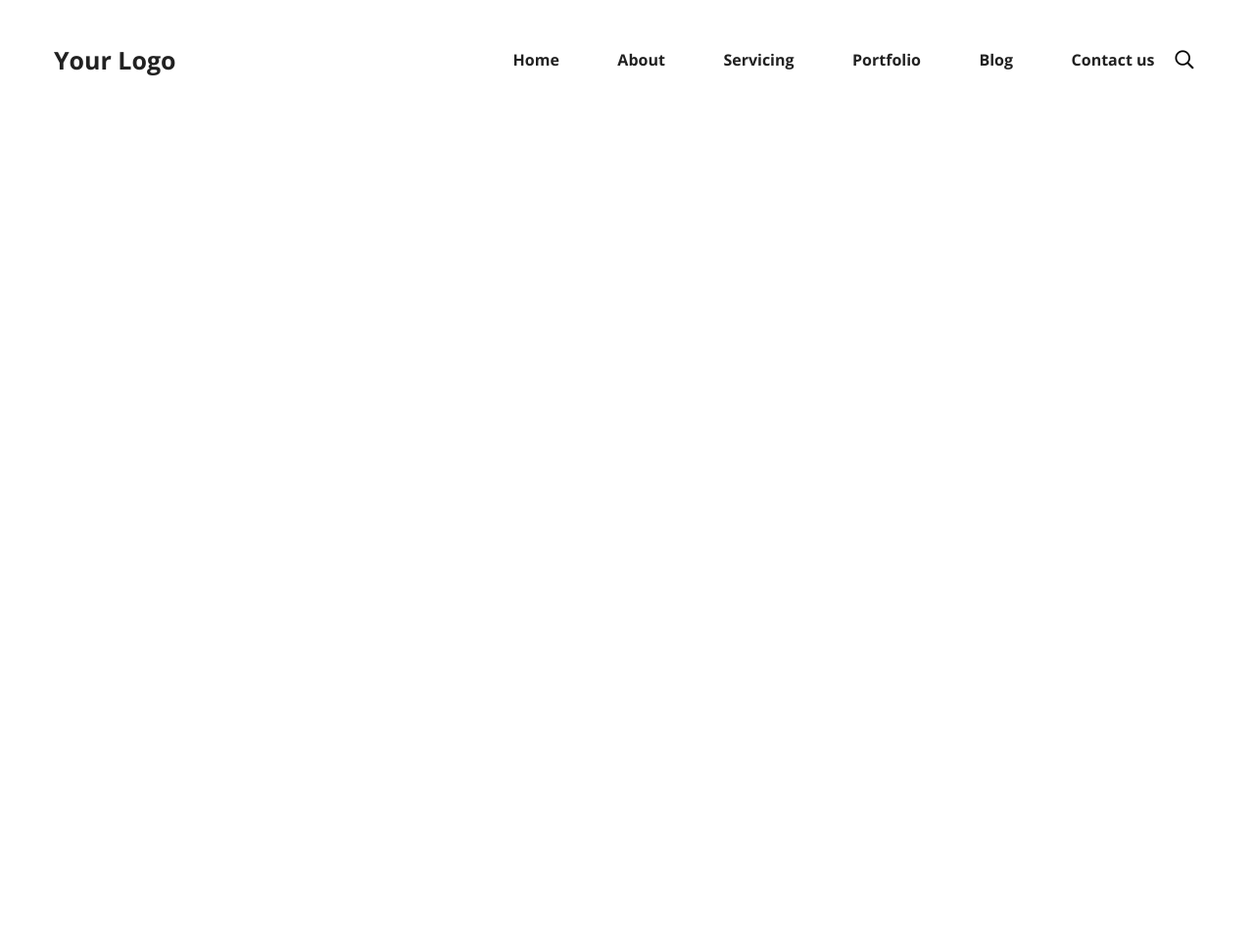
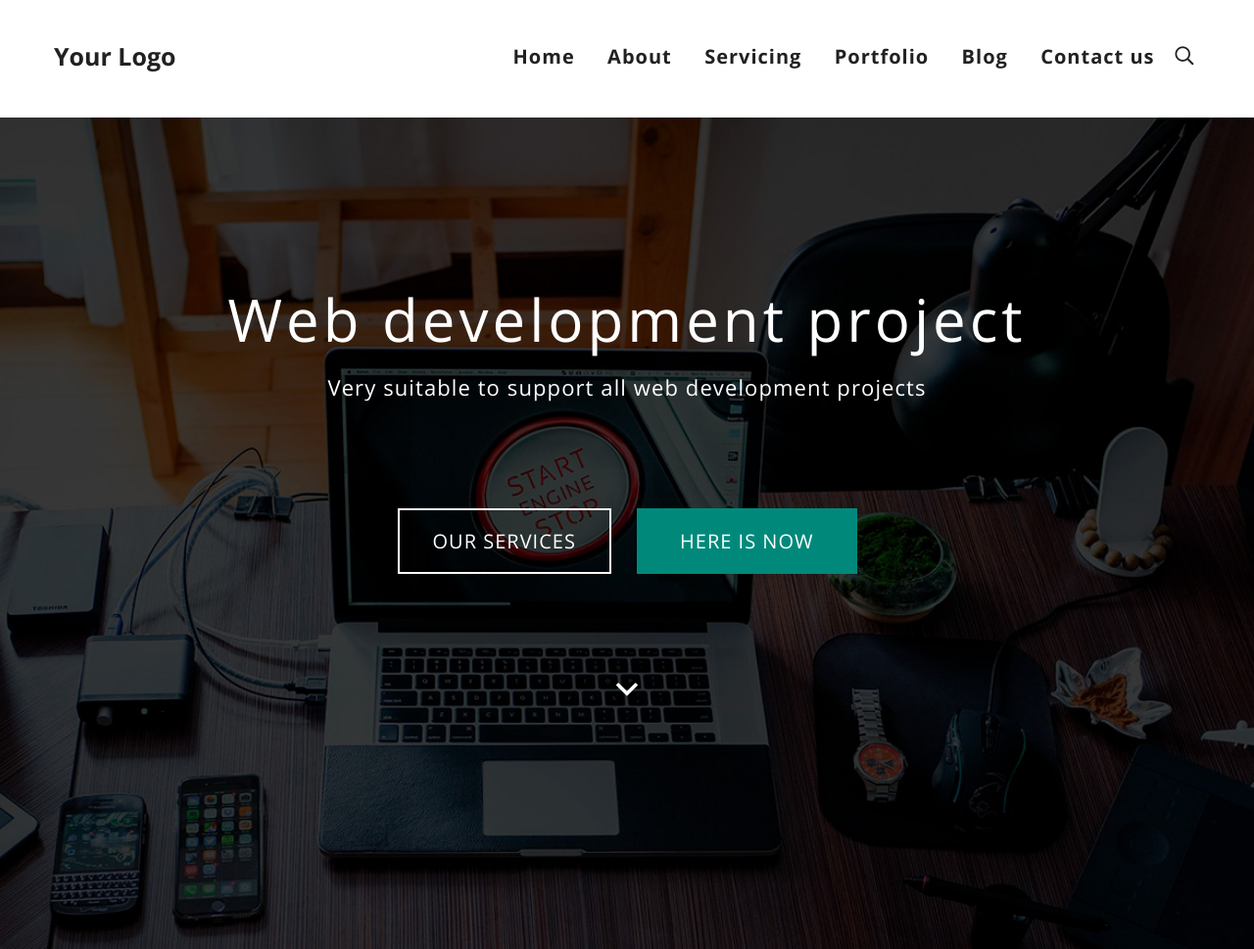
Before and after one commit to lightning9966/webDevelopmen, a plain HTML site: page index.html in a window 1280 px wide. Shown: the whole page at 98% size. Before the commit the page ends 800 px from the top, so only its background shows below. Drawn offline with Linux system fonts and the light colour scheme.

Commit message:
Создан блок 'Hero', добавлены переменные цветов

```diff
--- a/index.html
+++ b/index.html
@@ -41,6 +41,19 @@
       </div>
     </div>
     <div class="hero">
+      <div class="container">
+        <div class="hero-content">
+          <div class="hero-wrap">
+            <h1 class="hero-content__title">Web development project</h1>
+            <p class="hero-content__description">Very suitable to support all web development projects</p>
+            <div class="hero-content__buttons-wrap">
+              <button class="button hero-content__button-first">Our services</button>
+              <button class="button hero-content__button-second">here is now</button>
+              <a href="#" class="hero-content__button-anchorLink"></a>
+            </div>
+          </div>
+        </div>
+      </div>
     </div>
   </header>
 </body>
--- /dev/null
+++ b/sass/_colors.sass
@@ -0,0 +1,4 @@
+$light_Black: #212121
+$white: #ffffff
+$dark_Cyan: #00897b
+$midnight_Blue: #3949ab
--- a/sass/_fonts.scss
+++ b/sass/_fonts.scss
@@ -33,6 +33,7 @@
 
 @mixin regular {
   font-family: 'Open Sans', sans-serif;
+  font-weight: normal;
 }
 
 @mixin faRegular {
--- a/sass/_interface.sass
+++ b/sass/_interface.sass
@@ -1,2 +1,14 @@
 body
   +regular
+  color: $light_Black
+
+.button
+  border: 2px solid $light_Black
+  cursor: pointer
+  padding: 20px 15px
+  letter-spacing: 1px
+  font-size: 20px
+  outline-color: transparent
+  background-color: transparent
+  text-transform: uppercase
+  color: $white
--- /dev/null
+++ b/sass/sections/_hero.sass
@@ -0,0 +1,44 @@
+.hero
+  background: $white url("../img/hero-background.jpg") no-repeat center bottom
+  background-size: cover
+  padding-top: 172px
+  padding-bottom: 257px
+  color: $white
+  &-wrap
+   text-align: center
+  &-content
+    &__title
+      margin: 0
+      font-size: 60px
+      letter-spacing: 4px
+      +regular
+
+    &__description
+      font-size: 22px
+      letter-spacing: 1.1px
+      margin-bottom: 111px
+
+    &__button
+      &-first
+        border: 2px solid $white
+        margin-right:  22px
+        padding-left: 34px
+        padding-right: 34px
+
+      &-second
+        border: 2px solid $dark_Cyan
+        background-color: $dark_Cyan
+        padding-right: 42px
+        padding-left: 42px
+
+      &-anchorLink::before
+        +faRegular
+        content: '\f107'
+        font-size: 35px
+        margin-top: 100px
+        color: $white
+
+    &__buttons-wrap
+      margin: 0 auto
+      width: 469px
+      height: 193px
--- a/sass/sections/_navbar.sass
+++ b/sass/sections/_navbar.sass
@@ -2,12 +2,12 @@
   &-wrap
     display: flex
     align-items: center
-    min-height: 123px
+    min-height: 120px
+    padding-bottom: 6px
 
   &-logo
     +bold
     font-size: 25px
-    color: #212121
     cursor: pointer
 
   &__logo
@@ -22,14 +22,14 @@
     margin: 0
 
     &__link
+      font-size: 20px
+      letter-spacing: 1px
       text-decoration: none
-      color: #212121
+      color: $light_Black
       +bold
 
   &__menu
     margin-right: 21px
-
-
 
   &-search
     cursor: pointer
--- a/sass/style.sass
+++ b/sass/style.sass
@@ -4,8 +4,14 @@
 // Настройки шрифтов
 @import 'fonts'
 
+// Настройки шрифтов
+@import 'colors'
+
 // Настройки интерфейса
 @import 'interface'
 
 // Шапка сайта
 @import 'sections/navbar'
+
+// Содержание Главного экрана
+@import 'sections/hero'
```
Also changed, not shown: css/style.css, img/hero-background.jpg (added), 1 other file.
